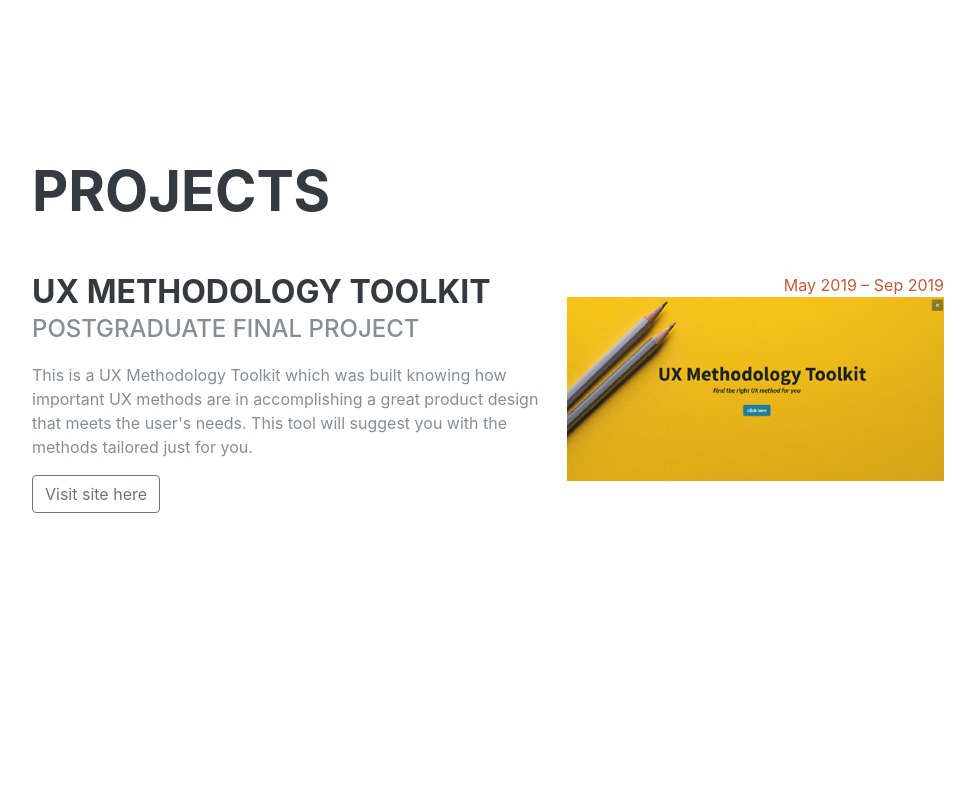
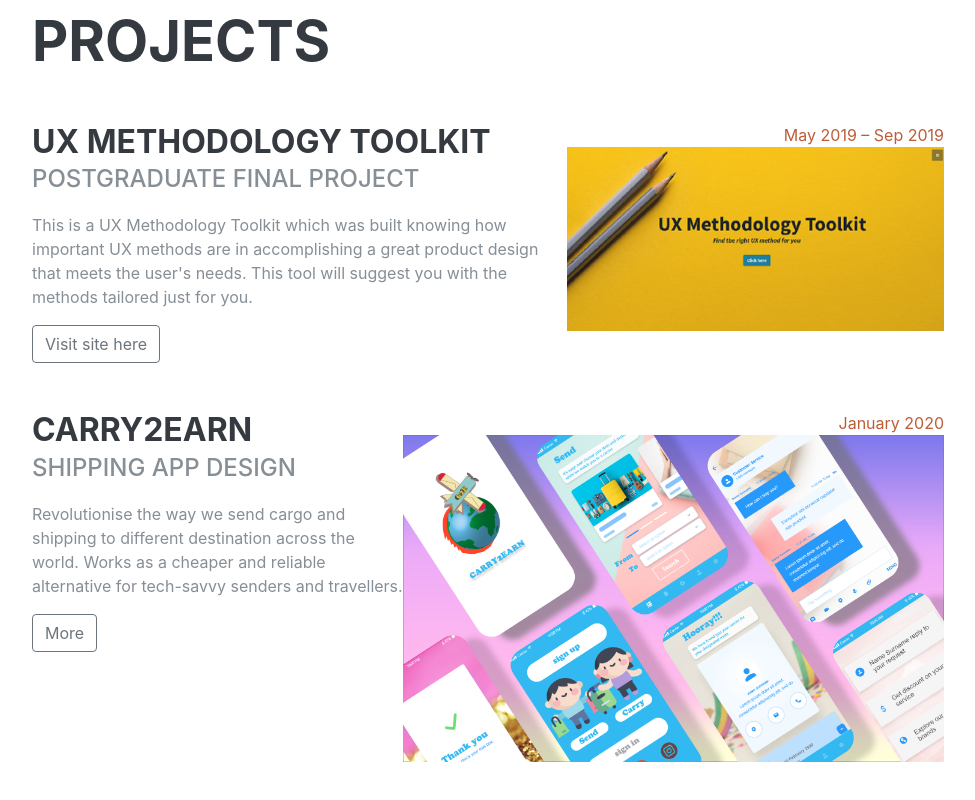
Before and after one commit to Vinatk/myFirstRepo, a plain HTML site: page index.html in a window 1280 px wide. Shown: the part 5608-6408 px from the top of the page, without its empty margins (288-1263 px from the left). Before the commit the page ends 6368 px from the top, so only its background shows below. Drawn offline with Linux system fonts and the light colour scheme; a web font is replaced by a local one.

Commit message:
add in c2e porfolio

```diff
--- a/index.html
+++ b/index.html
@@ -426,6 +426,22 @@
           </span>
           </div>
         </div>
+
+        <div class="resume-item d-flex flex-column flex-md-row justify-content-between mb-5">
+          <div class="resume-content">
+            <h3 class="mb-0">Carry2Earn</h3>
+            <div class="subheading mb-3"> Shipping App Design</div>
+                Revolutionise the way we send cargo and shipping to different destination across the world. Works as a cheaper and reliable alternative for tech-savvy senders and travellers.<br />
+                <a class="btn btn-outline-secondary mt-3" href="https://www.behance.net/gallery/91293351/Shipping-App" target="_blank">More</a>
+          </div>
+          <div class="resume-date text-md-right">
+            <span class="text-primary">January 2020</span>
+            <span>
+            <img class="img-fluid md-right mx-auto mb-2" src="img/C2E.png" alt="">
+          </span>
+          </div>
+        </div>
+
       </div>
     </section>
 
```
Also changed, not shown: img/C2E.png (added).
